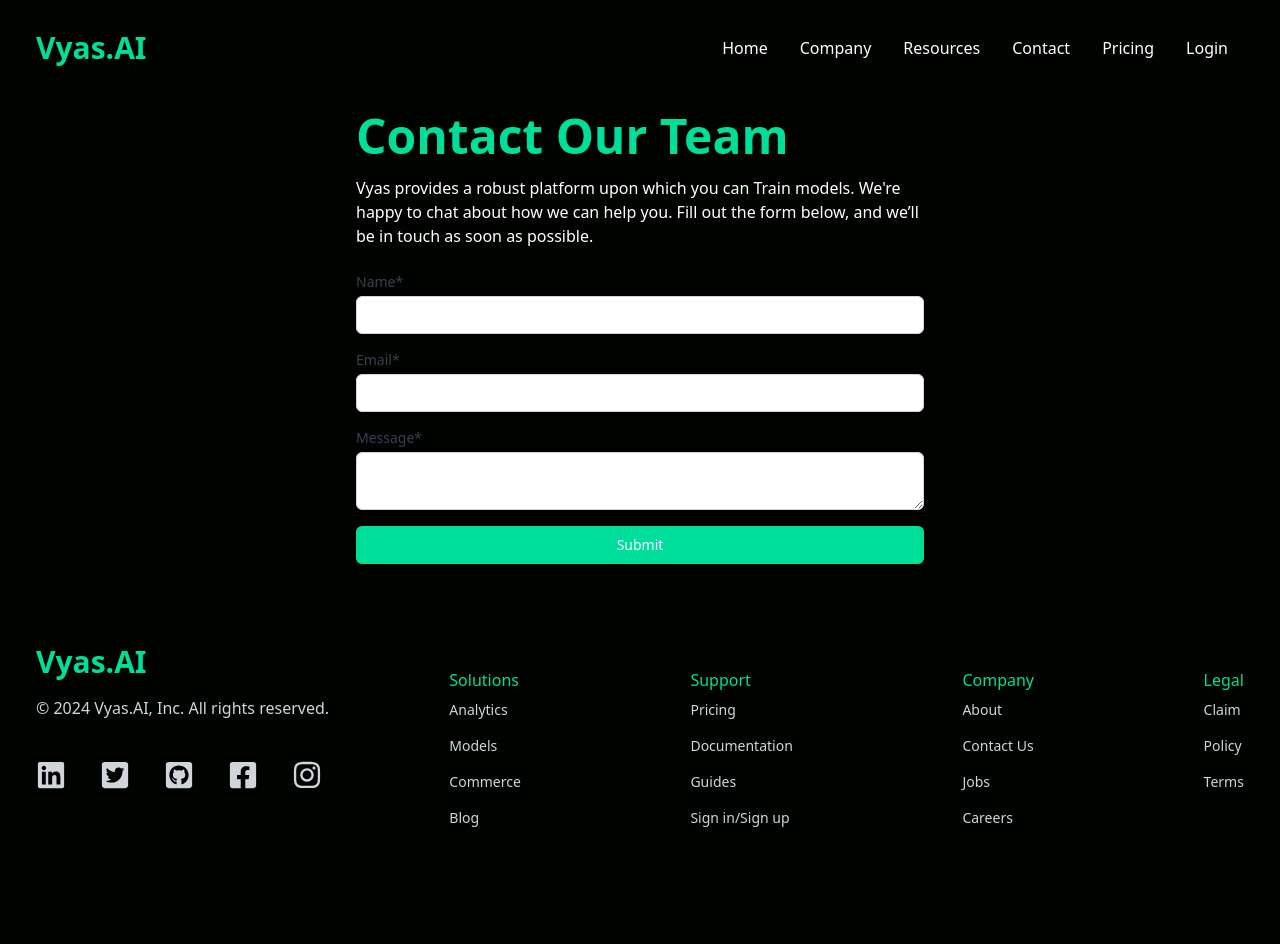
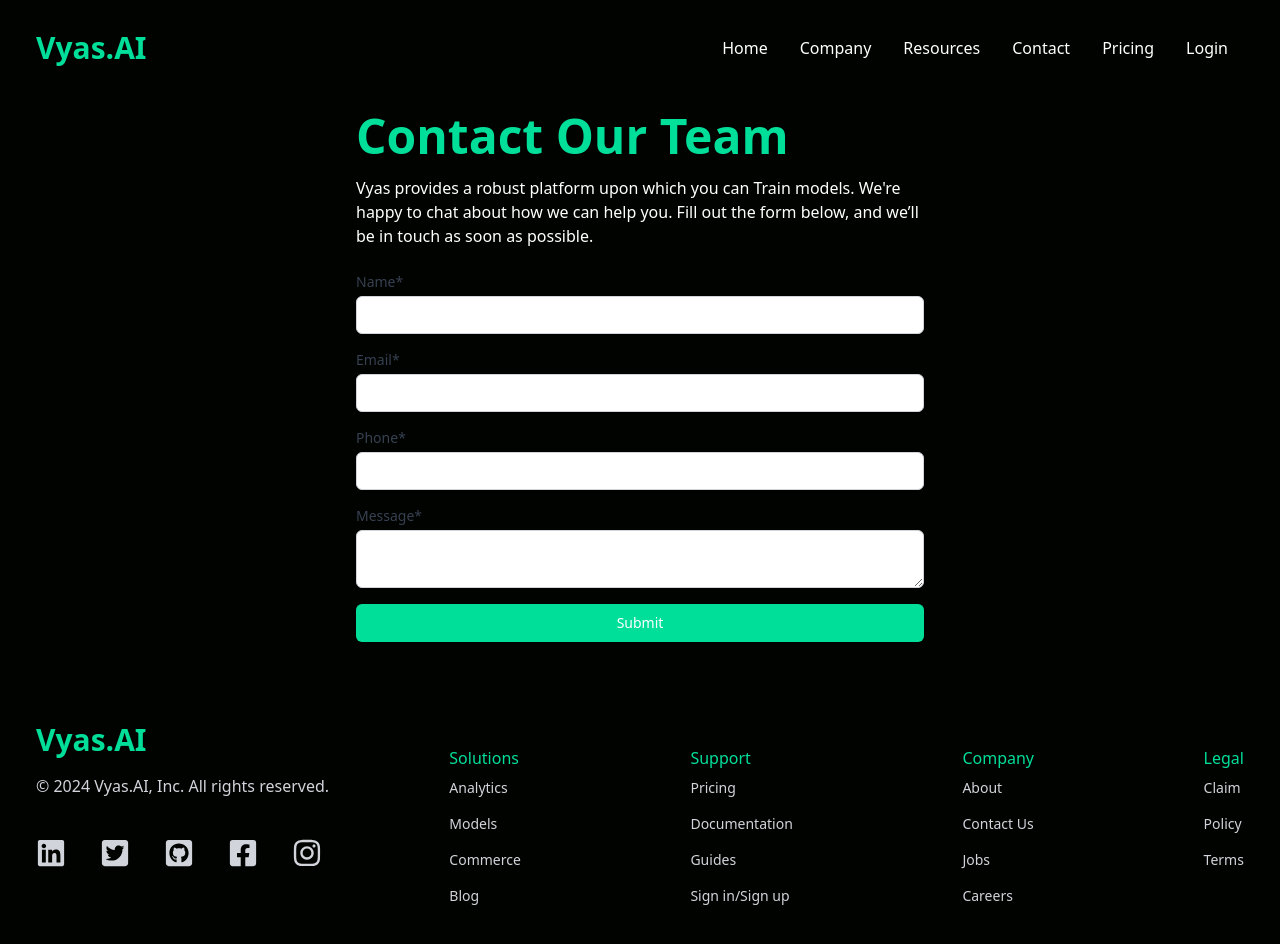
Before and after one commit to VyasAI2023/vyas, a React (Vite) app: page /Contact in a window 1280 px wide. Shown: the top 944 px of the page. Before the commit the page ends 900 px from the top, so only its background shows below. Built offline with nearby package versions, Linux system fonts and the light colour scheme.

Commit message:
Update Contact.jsx

```diff
--- a/src/components/Contact.jsx
+++ b/src/components/Contact.jsx
@@ -11,6 +11,9 @@
 
   const handleChange = (e) => {
     const { name, value } = e.target;
+    if (name === 'phone' && (isNaN(value) || value.length > 10)) {
+      return;
+    }
     setFormData({
       ...formData,
       [name]: value
@@ -22,6 +25,7 @@
     // Handle form submission logic here
     console.log(formData);
   };
+
 
   return (
     <div>
@@ -57,6 +61,19 @@
           />
         </div>
         <div>
+      <label htmlFor="phone" className="block text-sm font-medium text-gray-700">Phone*</label>
+      <input
+        type="text"
+        id="phone"
+        name="phone"
+        value={formData.phone}
+        onChange={handleChange}
+        maxLength="10"
+        required
+        className="mt-1 block w-full px-3 py-2 border border-gray-300 rounded-md shadow-sm focus:outline-none focus:ring-[#00df9a] focus:border-[#00df9a] sm:text-sm"
+      />
+    </div>
+        <div>
           <label htmlFor="message" className="block text-sm font-medium text-gray-700">Message*</label>
           <textarea
             id="message"
```
